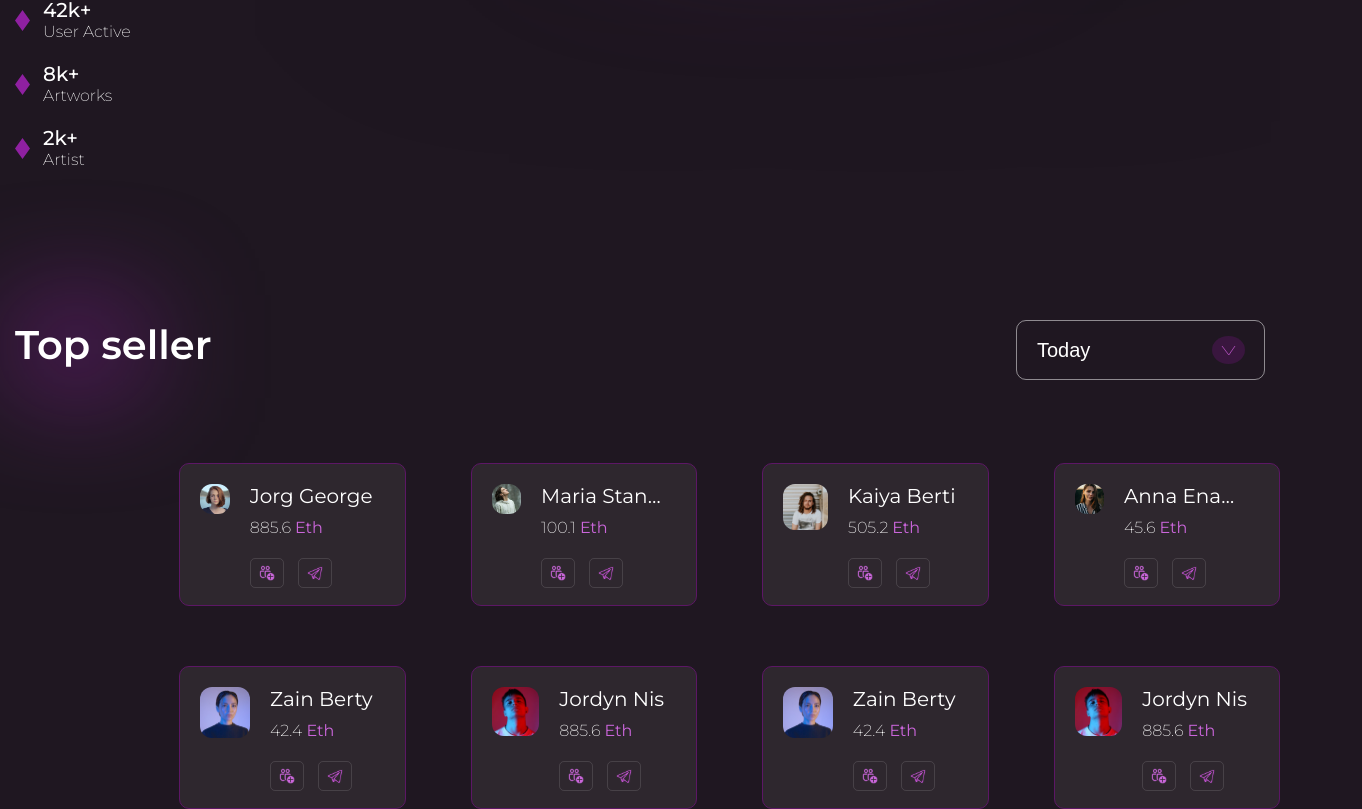
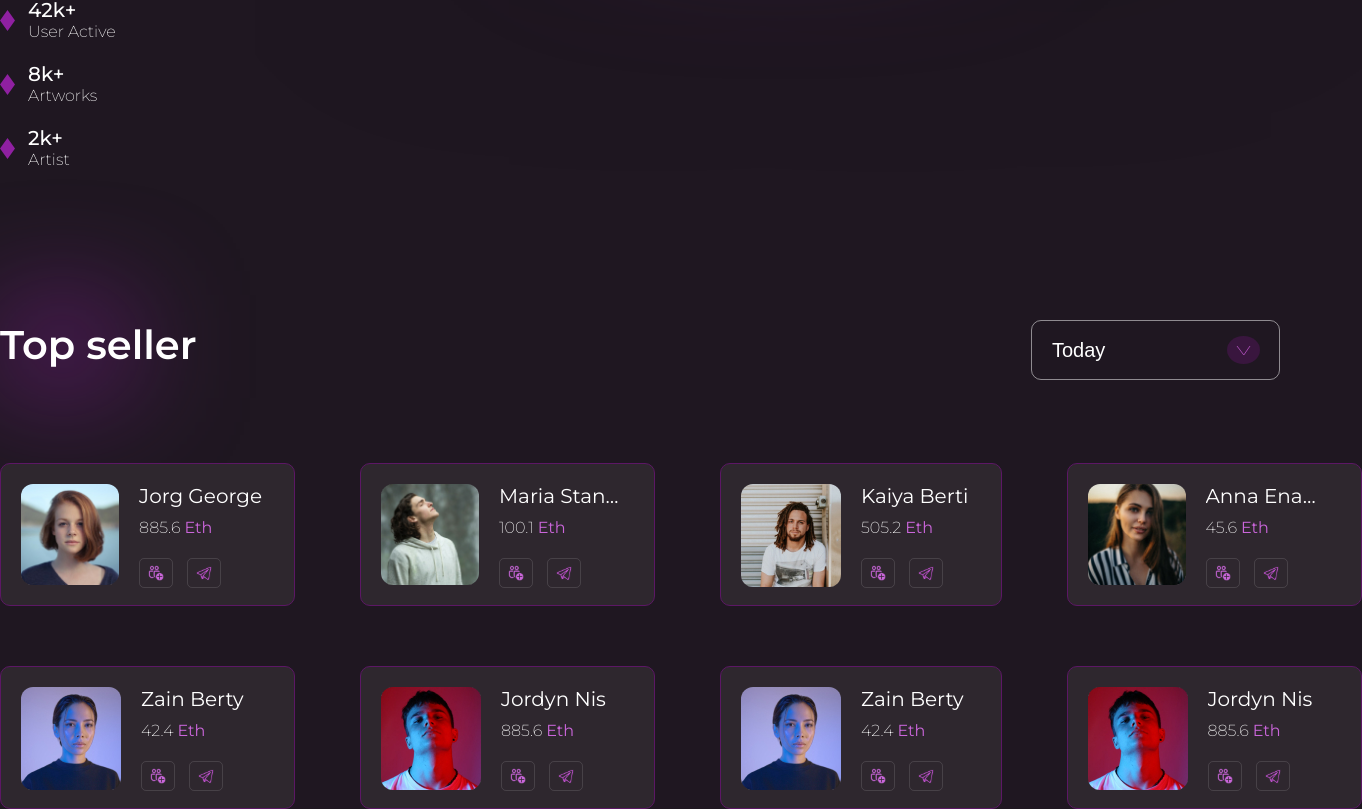
Before and after one commit to KhYaroslav/niftler-layout, a React (Create React App) app: page / in a window 1280 px wide. Shown: the part 587-1396 px from the top of the page, 1362 px wide, since content can reach past the window. Built offline with nearby package versions, Linux system fonts and the light colour scheme.

Commit message:
fix container default

```diff
--- a/src/Default.css
+++ b/src/Default.css
@@ -20,7 +20,7 @@ a {
 }
 
 .container {
-  max-width: 1250px;
+  max-width: 1360px;
   margin: 0 auto;
 }
 
--- a/src/components/Header/Header.css
+++ b/src/components/Header/Header.css
@@ -1,4 +1,3 @@
-
 .header {
   top: 0;
   left: 0;
--- a/src/components/Top/Top.css
+++ b/src/components/Top/Top.css
@@ -3,7 +3,6 @@
   flex-wrap: wrap;
   justify-content: space-between;
   margin-bottom: 83px;
-  position: relative;
 }
 
 .top__seller-title {
@@ -59,8 +58,6 @@
 }
 
 .top__cards {
-  position: absolute;
-  left: 14%;
   display: grid;
   grid-template-columns: repeat(4, 1fr);
   column-gap: 65px;
@@ -79,6 +76,9 @@
 
 .top__card-img {
   margin-right: 20px;
+  width: 100px;
+  object-fit: cover;
+  height: 103px;
 }
 
 .top__card-pic {
```
